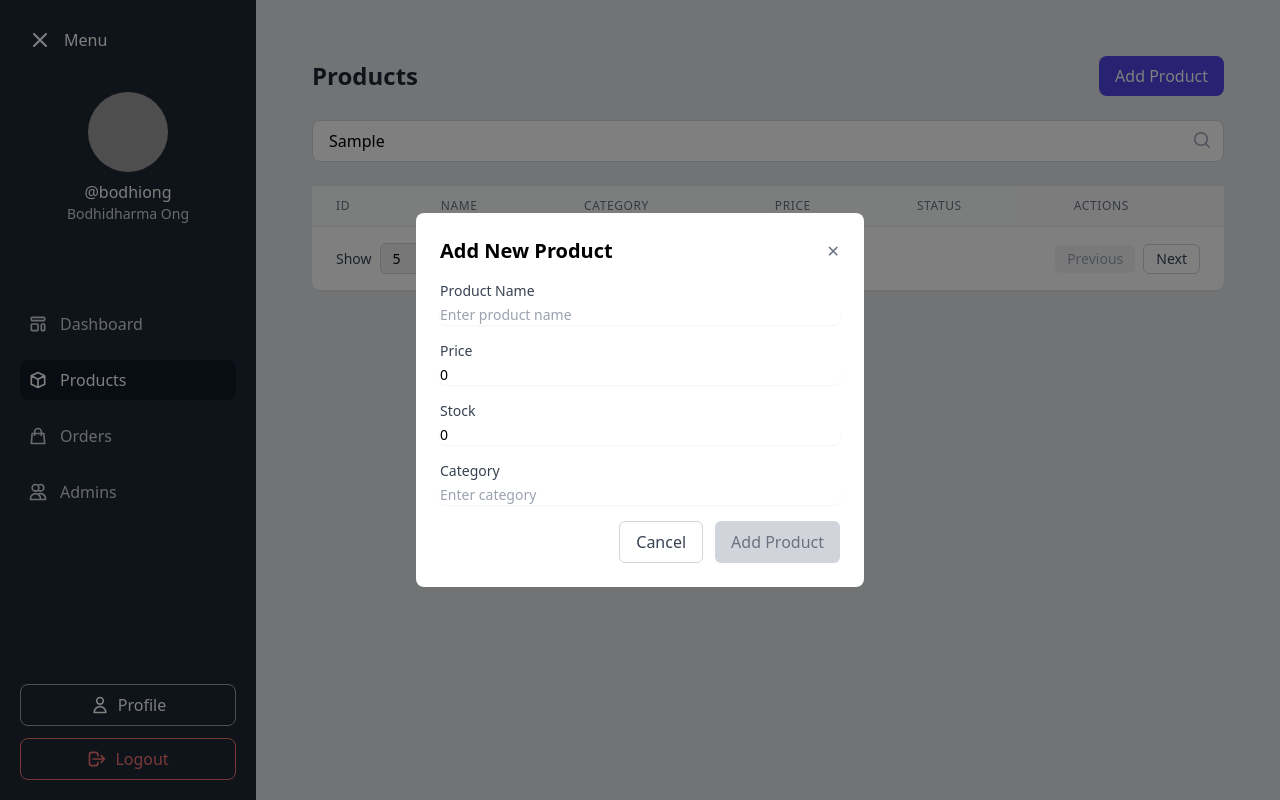
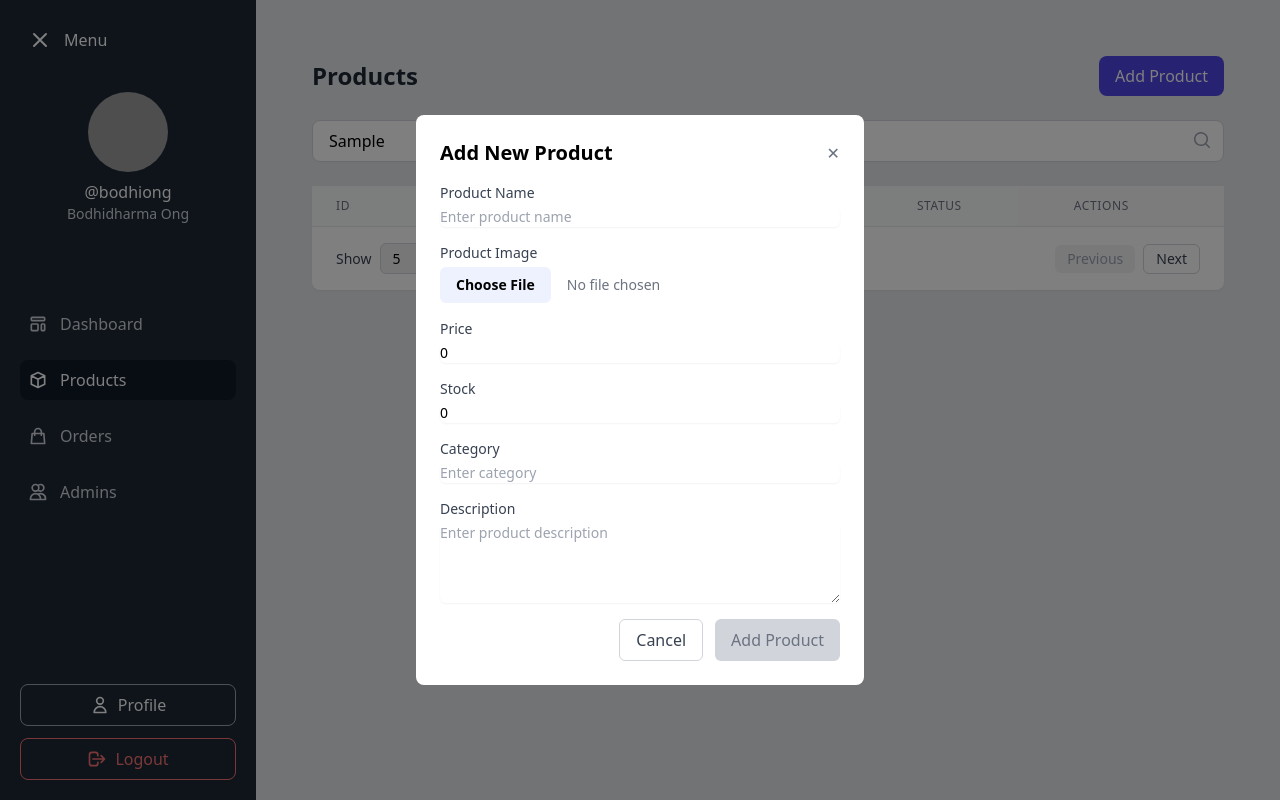
Before and after one commit to BodhiOng/Admin-Dashboard-ECommerce, a Next.js app in the folder frontend/: page /products in a window 1280 px wide. Both pictures are taken after typing "Sample" into the empty fields and a click on the button "Add Product". Built offline with nearby package versions, Linux system fonts and the light colour scheme; grey boxes are pictures that could not be loaded.

Commit message:
allowed admin to add image & description in products, added x button to close modals in admin

```diff
--- a/frontend/src/app/admins/components/AddAdminModal.tsx
+++ b/frontend/src/app/admins/components/AddAdminModal.tsx
@@ -98,10 +98,16 @@ export default function AddAdminModal({
   return (
     <div className="fixed inset-0 bg-black bg-opacity-50 flex items-center justify-center z-50">
       <div className="bg-white rounded-lg shadow-xl w-full max-w-md mx-4">
-        <div className="p-6 border-b">
+        <div className="p-6 border-b relative">
           <h2 className="text-xl font-semibold text-gray-800">
             Add New Admin
           </h2>
+          <button
+            onClick={onClose}
+            className="absolute top-4 right-4 text-gray-500 hover:text-gray-700"
+          >
+            ✕
+          </button>
         </div>
         <form className="p-6 space-y-4" onSubmit={handleSubmit}>
           <div>
--- a/frontend/src/app/admins/components/EditAdminModal.tsx
+++ b/frontend/src/app/admins/components/EditAdminModal.tsx
@@ -23,10 +23,16 @@ export default function EditAdminModal({
   return (
     <div className="fixed inset-0 bg-black bg-opacity-50 flex items-center justify-center z-50">
       <div className="bg-white rounded-lg shadow-xl w-full max-w-md mx-4">
-        <div className="p-6 border-b">
+        <div className="p-6 border-b relative">
           <h2 className="text-xl font-semibold text-gray-800">
             Edit Admin
           </h2>
+          <button
+            onClick={onClose}
+            className="absolute top-4 right-4 text-gray-500 hover:text-gray-700"
+          >
+            ✕
+          </button>
         </div>
         <form className="p-6 space-y-4" onSubmit={onSubmit}>
           <div>
--- a/frontend/src/app/products/components/AddProductModal.tsx
+++ b/frontend/src/app/products/components/AddProductModal.tsx
@@ -1,4 +1,4 @@
-import React from 'react';
+import React, { useState } from 'react';
 
 // Interface defining the structure of a product without an ID
 interface Product {
@@ -6,6 +6,8 @@ interface Product {
   price: number;
   stock: number;
   category: string;
+  description: string;
+  image: string;
 }
 
 // Props interface for the AddProductModal component
@@ -13,7 +15,12 @@ interface AddProductModalProps {
   // The new product being created
   newProduct: Product;
   // Handler for input changes in the form
-  onInputChange: (e: React.ChangeEvent<HTMLInputElement>) => void;
+  onInputChange: (e: React.ChangeEvent<HTMLInputElement | HTMLTextAreaElement> | {
+    target: {
+      name: string;
+      value: string | number
+    }
+  }) => void;
   // Handler to add the new product
   onAddProduct: () => void;
   // Handler to close the modal
@@ -27,12 +34,38 @@ const AddProductModal: React.FC<AddProductModalProps> = ({
   onAddProduct,
   onClose
 }) => {
+  // State to manage image preview
+  const [imagePreview, setImagePreview] = useState<string | null>(null);
+
+  // Handler for image file selection
+  const handleImageChange = (e: React.ChangeEvent<HTMLInputElement>) => {
+    const file = e.target.files?.[0];
+    if (file) {
+      // Update the product image
+      onInputChange({
+        target: {
+          name: 'image',
+          value: URL.createObjectURL(file)
+        }
+      });
+
+      // Create image preview
+      const reader = new FileReader();
+      reader.onloadend = () => {
+        setImagePreview(reader.result as string);
+      };
+      reader.readAsDataURL(file);
+    }
+  };
+
   // Check if all fields are filled
   const isFormValid =
     newProduct.name.trim() !== '' &&
     newProduct.price > 0 &&
     newProduct.stock >= 0 &&
-    newProduct.category.trim() !== '';
+    newProduct.category.trim() !== '' &&
+    newProduct.description.trim() !== '' &&
+    newProduct.image !== '';
 
   return (
     // Full-screen modal overlay with semi-transparent background
@@ -66,6 +99,30 @@ const AddProductModal: React.FC<AddProductModalProps> = ({
               maxLength={50}  // Limit product name to 50 characters
               required  // Ensure the field is not left empty
             />
+          </div>
+
+          {/* Image Upload */}
+          <div>
+            <label className="block text-sm font-medium text-gray-700">Product Image</label>
+            <div className="mt-1 flex items-center">
+              <input
+                type="file"
+                name="image"
+                accept="image/*"
+                onChange={handleImageChange}
+                className="block w-full text-sm text-gray-500 file:mr-4 file:rounded-md file:border-0 file:bg-indigo-50 file:py-2 file:px-4 file:text-sm file:font-semibold hover:file:bg-indigo-100"
+                required
+              />
+              {imagePreview && (
+                <div className="ml-4 w-20 h-20">
+                  <img
+                    src={imagePreview}
+                    alt="Product Preview"
+                    className="w-full h-full object-cover rounded-md"
+                  />
+                </div>
+              )}
+            </div>
           </div>
 
           {/* Price Input */}
@@ -114,6 +171,21 @@ const AddProductModal: React.FC<AddProductModalProps> = ({
             />
           </div>
 
+          {/* Description Input */}
+          <div>
+            <label className="block text-sm font-medium text-gray-700">Description</label>
+            <textarea
+              name="description"
+              value={newProduct.description}
+              onChange={onInputChange}
+              className="mt-1 block w-full rounded-md border-gray-300 shadow-sm focus:border-indigo-500 focus:ring-indigo-500 sm:text-sm"
+              placeholder="Enter product description"
+              maxLength={500}  // Limit description to 500 characters
+              rows={4}
+              required  // Ensure the field is not left empty
+            />
+          </div>
+
           {/* Action buttons for canceling or adding the product */}
           <div className="flex justify-end space-x-3 mt-6">
             {/* Cancel button */}
--- a/frontend/src/app/products/components/ProductDetailsModal.tsx
+++ b/frontend/src/app/products/components/ProductDetailsModal.tsx
@@ -7,6 +7,8 @@ interface Product {
   price: number;     // Price of the product
   stock: number;     // Current stock quantity
   category: string;  // Product category
+  description: string; // Product description
+  image: string;     // Product image URL or base64 string
 }
 
 // Props interface for the ProductDetailsModal component
@@ -23,7 +25,7 @@ const ProductDetailsModal: React.FC<ProductDetailsModalProps> = ({ product, onCl
     // Full-screen modal overlay with semi-transparent background
     <div className="fixed inset-0 z-50 flex items-center justify-center bg-black bg-opacity-50">
       {/* Modal container with white background and rounded corners */}
-      <div className="bg-white rounded-lg shadow-xl p-6 w-96">
+      <div className="bg-white rounded-lg shadow-xl p-6 w-[32rem] max-h-[90vh] overflow-y-auto">
         {/* Modal header with title and close button */}
         <div className="flex justify-between items-center mb-4">
           <h2 className="text-xl font-bold text-gray-800">Product Details</h2>
@@ -33,6 +35,15 @@ const ProductDetailsModal: React.FC<ProductDetailsModalProps> = ({ product, onCl
           >
             ✕
           </button>
+        </div>
+
+        {/* Product Image */}
+        <div className="mb-6 w-full flex justify-center">
+          <img
+            src={product.image}
+            alt={`Image of ${product.name}`}
+            className="max-w-full h-64 object-cover rounded-lg shadow-md"
+          />
         </div>
 
         {/* Detailed product information display */}
@@ -66,6 +77,12 @@ const ProductDetailsModal: React.FC<ProductDetailsModalProps> = ({ product, onCl
             <p className="text-sm font-medium text-gray-600">Stock</p>
             <p className="text-gray-900">{product.stock}</p>
           </div>
+
+          {/* Product Description */}
+          <div>
+            <p className="text-sm font-medium text-gray-600">Description</p>
+            <p className="text-gray-900 break-words whitespace-pre-wrap">{product.description}</p>
+          </div>
         </div>
       </div>
     </div>
--- a/frontend/src/app/products/page.tsx
+++ b/frontend/src/app/products/page.tsx
@@ -12,21 +12,27 @@ const mockProducts = [
     name: 'Wireless Mouse',
     price: 29.99,
     stock: 45,
-    category: 'Electronics'
+    category: 'Electronics',
+    description: 'A wireless mouse with long battery life',
+    image: 'https://example.com/mouse.jpg'
   },
   {
     id: '550e8400-e29b-41d4-a716-446655440002',
     name: 'Mechanical Keyboard',
     price: 89.99,
     stock: 30,
-    category: 'Electronics'
+    category: 'Electronics',
+    description: 'A mechanical keyboard with customizable backlight',
+    image: 'https://example.com/keyboard.jpg'
   },
   {
     id: '550e8400-e29b-41d4-a716-446655440003',
     name: 'Gaming Headset',
     price: 59.99,
     stock: 20,
-    category: 'Electronics'
+    category: 'Electronics',
+    description: 'A gaming headset with 7.1 surround sound',
+    image: 'https://example.com/headset.jpg'
   },
 ];
 
@@ -37,6 +43,8 @@ interface Product {
   price: number;
   stock: number;
   category: string;
+  description: string;
+  image: string;
 }
 
 // StatusPill component to display product stock status with color-coded indicators
@@ -87,38 +95,66 @@ export default function Products() {
     name: '',
     price: 0,
     stock: 0,
-    category: ''
+    category: '',
+    description: '',
+    image: ''
   });
   const [selectedProduct, setSelectedProduct] = useState<Product | null>(null);
   const [isDetailsModalOpen, setIsDetailsModalOpen] = useState(false);
 
   // Handle input changes when adding a new product
-  const handleInputChange = (e: React.ChangeEvent<HTMLInputElement>) => {
-    const { name, value } = e.target;
+  const handleInputChange = (e: React.ChangeEvent<HTMLInputElement | HTMLTextAreaElement> | {
+    target: {
+      name: string;
+      value: string | number
+    }
+  }) => {
+    // Check if it's a standard event or a custom event
+    const { name, value } = 'target' in e ? e.target : e;
+
     setNewProduct(prev => ({
       ...prev,
       // Convert price and stock to numbers, keep other fields as strings
-      [name]: name === 'price' || name === 'stock' ? Number(value) : value
+      [name]:
+        name === 'price' || name === 'stock'
+          ? Number(value)
+          : value
     }));
   };
 
-  // Add a new product to the products list
+  // Handler to add a new product
   const handleAddProduct = () => {
-    // Generate a unique ID for the new product
-    const newId = uuidv4();
+    // Validate that all required fields are filled
+    if (
+      newProduct.name.trim() === '' ||
+      newProduct.price <= 0 ||
+      newProduct.stock < 0 ||
+      newProduct.category.trim() === '' ||
+      newProduct.description.trim() === '' ||
+      newProduct.image === ''
+    ) {
+      alert('Please fill in all fields');
+      return;
+    }
+
+    // Create a new product with a unique ID
     const productToAdd = {
-      id: newId,
-      ...newProduct
+      ...newProduct,
+      id: uuidv4()
     };
-    // Update products state with the new product
-    setProducts([...products, productToAdd]);
-    // Reset modal and new product state
+
+    // Add the new product to the list
+    setProducts(prevProducts => [...prevProducts, productToAdd]);
+
+    // Close the modal and reset the new product state
     setIsModalOpen(false);
     setNewProduct({
       name: '',
       price: 0,
       stock: 0,
-      category: ''
+      category: '',
+      description: '',
+      image: ''
     });
   };
 
```
